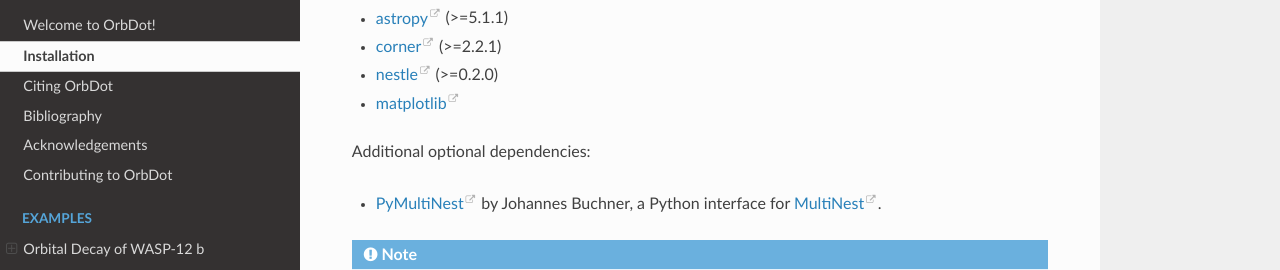
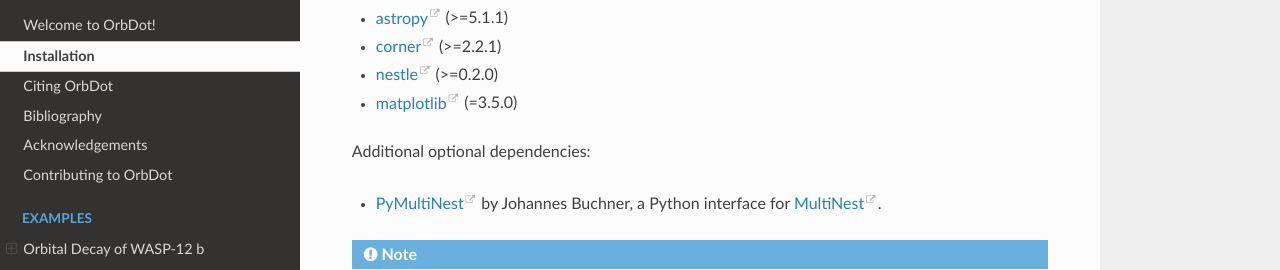
Before and after one commit to simonehagey/orbdot, a Sphinx documentation site: the page built from docs/source/installation.rst, in a window 1280 px wide and 900 px high, scrolled down 1194 px. Shown: the part 246-516 px from the top of the window. Built offline with Sphinx 7.4.7 and the Read the Docs theme 3.1.0, drawn with Linux system fonts in a browser that asks for light colours.

Commit message:
fix matplotlib requirement

```diff
--- a/docs/source/installation.rst
+++ b/docs/source/installation.rst
@@ -57,7 +57,7 @@ OrbDot requires Python 3.10 or higher and depends on the following libraries:
 - `astropy <https://github.com/astropy/astropy>`_ (>=5.1.1)
 - `corner <https://github.com/dfm/corner.py>`_ (>=2.2.1)
 - `nestle <https://github.com/kbarbary/nestle>`_ (>=0.2.0)
-- `matplotlib <https://github.com/matplotlib/matplotlib>`_
+- `matplotlib <https://github.com/matplotlib/matplotlib>`_ (=3.5.0)
 
 Additional optional dependencies:
 
--- a/pyproject.toml
+++ b/pyproject.toml
@@ -22,7 +22,7 @@ requires-python = ">=3.9"
 dependencies = [
     "astropy>=5.1.1",
     "corner>=2.2.1",
-    "matplotlib",
+    "matplotlib=3.5.0",
     "nestle>=0.2.0",
     "numpy>=1.24",
     "scipy>=1.13",
```
